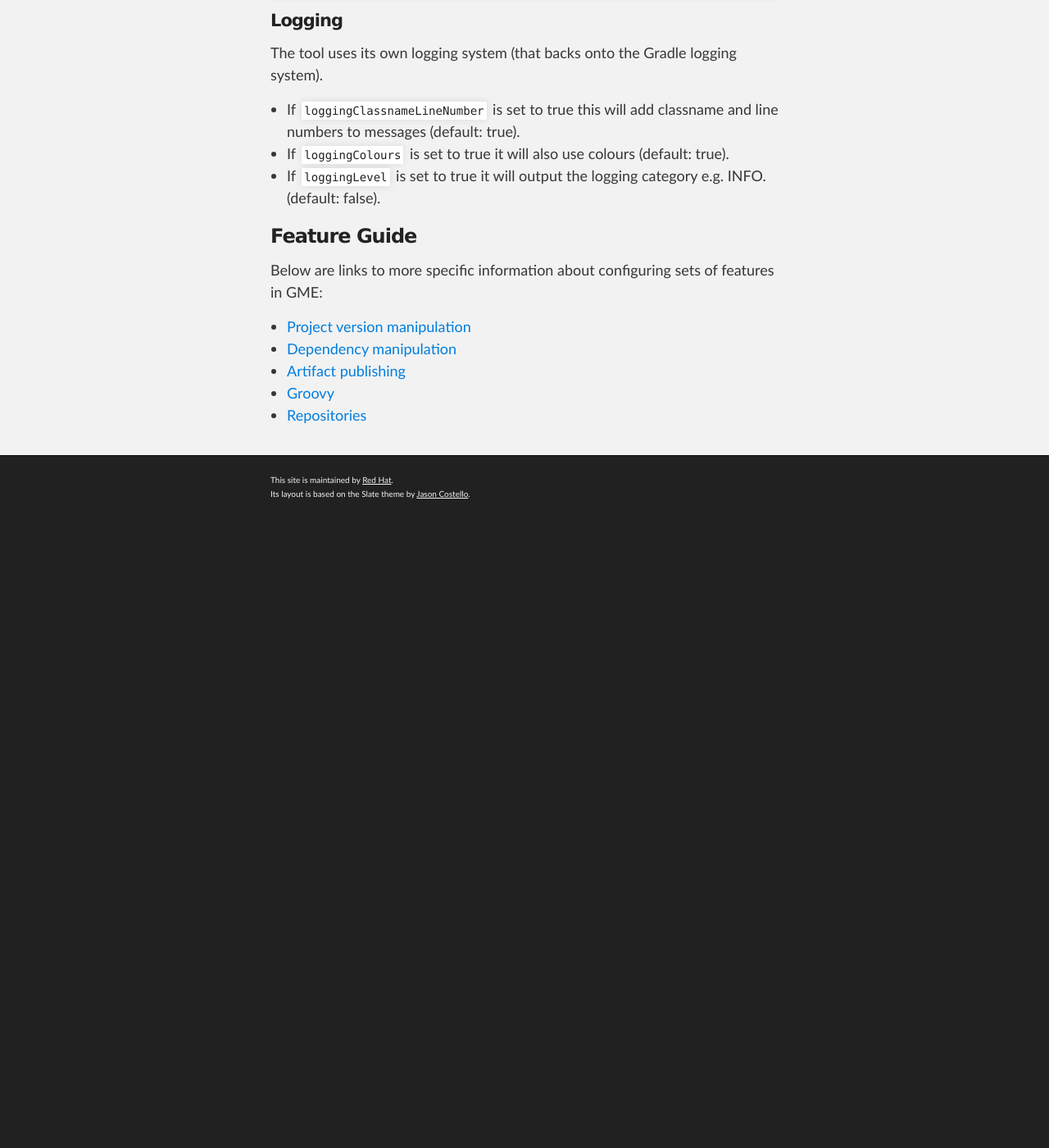
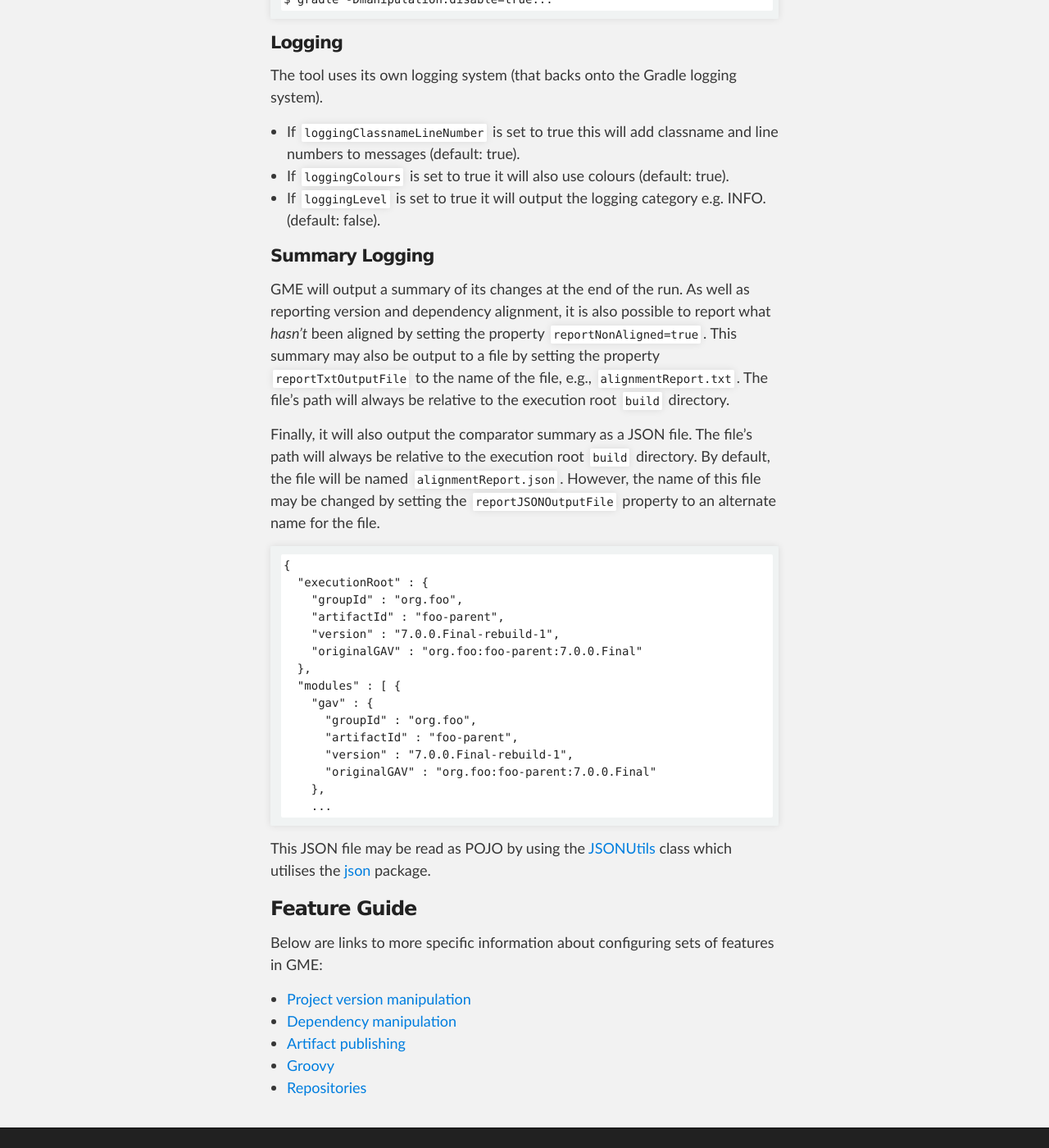
Before and after one commit to project-ncl/gradle-manipulator, a Jekyll site: the page built from index.md, in a window 1280 px wide and 1400 px high, scrolled down 3672 px. Shown: the whole window at 82% size. Built offline with Jekyll 4.4.1, drawn with Linux system fonts in a browser that asks for light colours; before the commit the page ends 4302 px from its top, so only the background shows below that.

Commit message:
NCL-6081: Document alignment report

```diff
--- a/index.md
+++ b/index.md
@@ -123,6 +123,37 @@ The tool uses its own logging system (that backs onto the Gradle logging system)
 * If `loggingColours` is set to true it will also use colours (default: true).
 * If `loggingLevel` is set to true it will output the logging category e.g. INFO. (default: false).
 
+#### Summary Logging
+
+GME will output a summary of its changes at the end of the run. As well as reporting version and dependency alignment,
+it is also possible to report what _hasn't_ been aligned by setting the property `reportNonAligned=true`. This summary
+may also be output to a file by setting the property `reportTxtOutputFile` to the name of the file, e.g.,
+`alignmentReport.txt`. The file's path will always be relative to the execution root `build` directory.
+
+Finally, it will also output the comparator summary as a JSON file. The file's path will always be relative to the
+execution root `build` directory. By default, the file will be named `alignmentReport.json`. However, the name of this
+file may be changed by setting the `reportJSONOutputFile` property to an alternate name for the file.
+
+    {
+      "executionRoot" : {
+        "groupId" : "org.foo",
+        "artifactId" : "foo-parent",
+        "version" : "7.0.0.Final-rebuild-1",
+        "originalGAV" : "org.foo:foo-parent:7.0.0.Final"
+      },
+      "modules" : [ {
+        "gav" : {
+          "groupId" : "org.foo",
+          "artifactId" : "foo-parent",
+          "version" : "7.0.0.Final-rebuild-1",
+          "originalGAV" : "org.foo:foo-parent:7.0.0.Final"
+        },
+        ...
+
+This JSON file may be read as POJO by using the [JSONUtils](https://github.com/release-engineering/pom-manipulation-ext/blob/master/common/src/main/java/org/commonjava/maven/ext/common/util/JSONUtils.java)
+class which utilises the [json](https://github.com/release-engineering/pom-manipulation-ext/blob/master/common/src/main/java/org/commonjava/maven/ext/common/json)
+package.
+
 ### Feature Guide
 
 Below are links to more specific information about configuring sets of features in GME:
```
